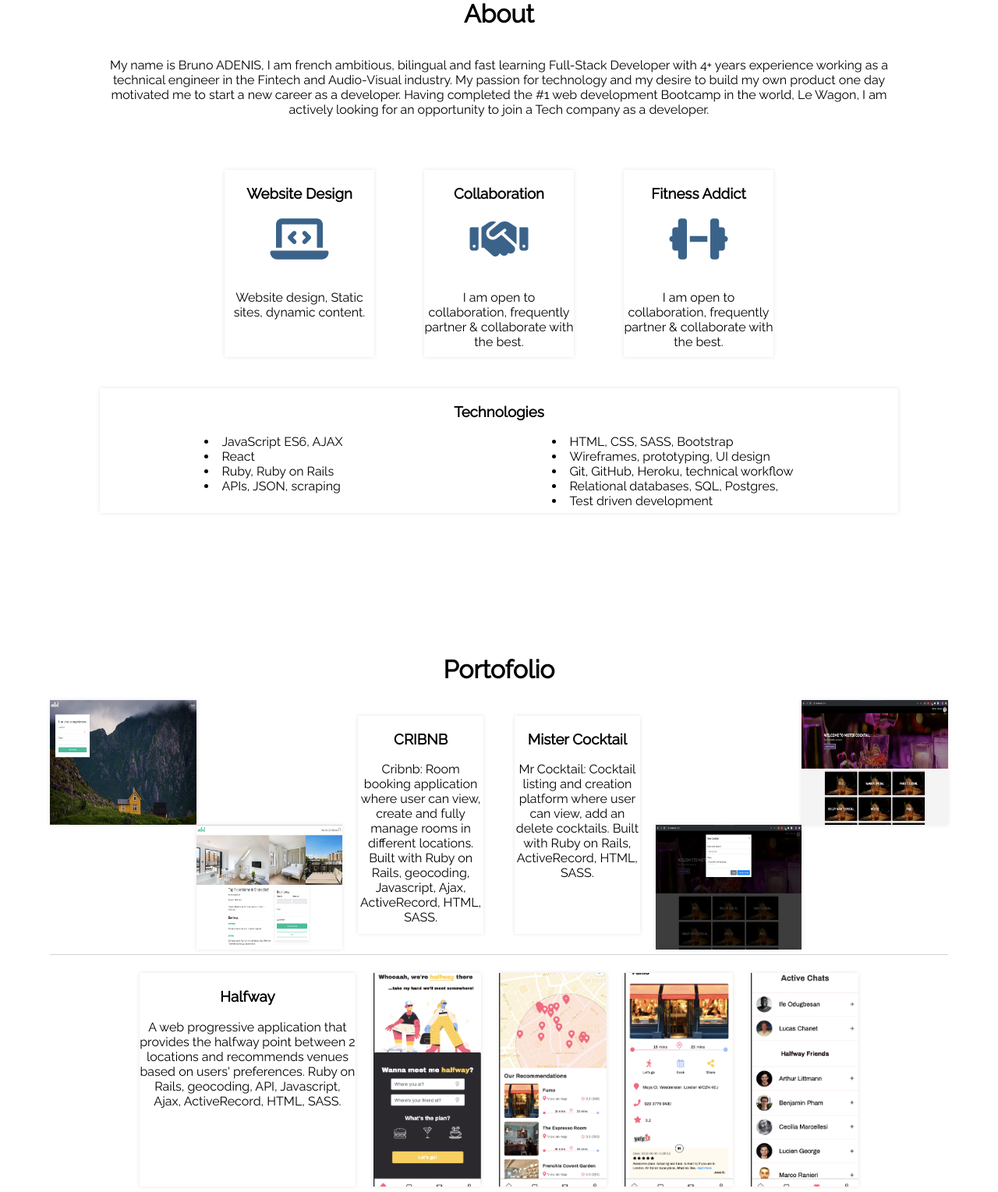
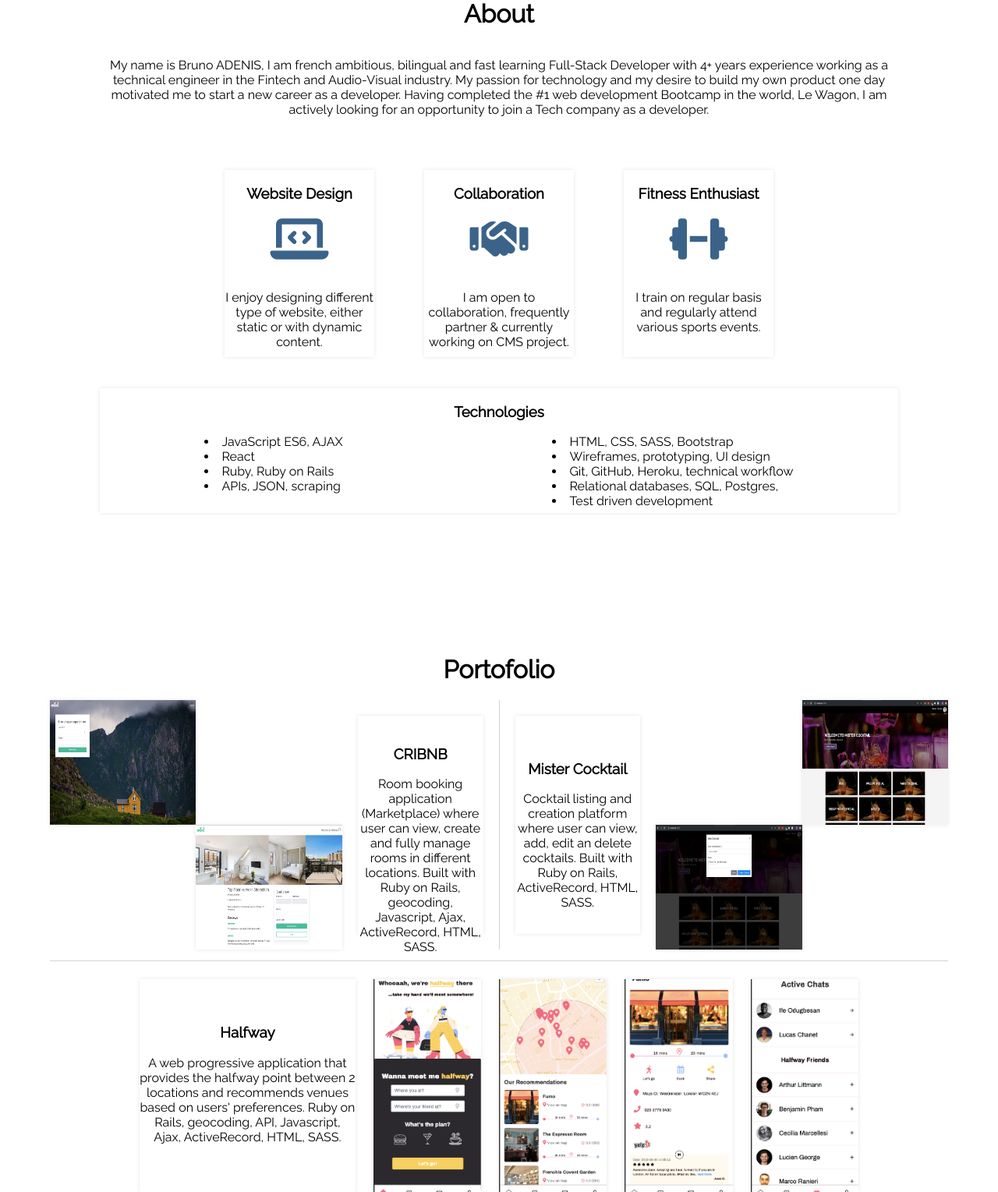
Before and after one commit to badenis19/my-portofolio, a PHP site: page / in a window 1280 px wide. Shown: the part 872-2401 px from the top of the page at 78% size. Run offline with PHP 8.4, Linux system fonts and the light colour scheme; some libraries are stand-ins or nearby versions.

Commit message:
portofolio area complete

```diff
--- a/css/style.css
+++ b/css/style.css
@@ -205,6 +205,14 @@ body {
           box-shadow: 0 0 5px #e6e6e6;
 }
 
+#middle .technologies .box {
+  display: -webkit-box;
+  display: -ms-flexbox;
+  display: flex;
+  -ms-flex-pack: distribute;
+      justify-content: space-around;
+}
+
 #middle .technologies h3 {
   text-align: center;
 }
@@ -239,11 +247,12 @@ body {
   display: -webkit-box;
   display: -ms-flexbox;
   display: flex;
-  padding-bottom: 6px;
+  padding-bottom: 14px;
 }
 
 #bottom .main-work .work-top .work-sect1 {
   width: 45vw;
+  border-right: 1px solid lightgray;
   display: -webkit-box;
   display: -ms-flexbox;
   display: flex;
--- a/css/style.scss
+++ b/css/style.scss
@@ -161,6 +161,11 @@ body {
         height: 20vh;
         box-shadow: 0 0 5px rgb(230,230,230);
 
+        .box {
+            display: flex;
+            justify-content: space-around;
+        }
+
         h3 {
             text-align: center;
         }
@@ -186,11 +191,11 @@ body {
             height: 40vh;
             border-bottom: 1px solid lightgray ;
             display: flex;
-            padding-bottom: 6px;
+            padding-bottom: 14px;
 
             .work-sect1 {
                 width: 45vw;
-                // border-right: 1px solid lightgray;
+                border-right: 1px solid lightgray;
                 display: flex;
 
                 .image-area {
--- a/index.html
+++ b/index.html
@@ -64,26 +64,26 @@
                     <div class="icon-container">
                         <i class="fas fa-laptop-code"></i>
                     </div>
-                    <p>Website design, Static sites, dynamic content.</p>
+                    <p>I enjoy designing different type of website, either static or with dynamic content.</p>
                 </div>
                 <div class="box">
                     <h3>Collaboration</h3>
                     <div class="icon-container">
                         <i class="fas fa-handshake"></i>
                     </div>
-                    <p>I am open to collaboration, frequently partner & collaborate with the best.</p>
+                    <p>I am open to collaboration, frequently partner & currently working on CMS project.</p>
                 </div>
                 <div class="box">
-                    <h3>Fitness Addict</h3>
+                    <h3>Fitness Enthusiast</h3>
                     <div class="icon-container">
                         <i class="fas fa-dumbbell"></i>
                     </div>
-                    <p>I am open to collaboration, frequently partner & collaborate with the best.</p>
+                    <p>I train on regular basis and regularly attend various sports events.</p>
                 </div>
             </div>
             <div class="technologies">
                 <h3>Technologies</h3>
-                <div class="box" style="display: flex; justify-content: space-around">
+                <div class="box">
                     <div>
                         <li>JavaScript ES6, AJAX</li>
                         <li>React</li>
@@ -124,15 +124,17 @@
                         </div>
 
                         <div class="description">
+                             <br>
                             <h3>CRIBNB</h3>
-                            <p>Cribnb: Room booking application where user can view, create and fully manage rooms in different locations. Built with Ruby on Rails, geocoding, Javascript, Ajax, ActiveRecord, HTML, SASS.</p>
+                            <p>Room booking application (Marketplace) where user can view, create and fully manage rooms in different locations. Built with Ruby on Rails, geocoding, Javascript, Ajax, ActiveRecord, HTML, SASS.</p>
                         </div>
                     </div>
 
                     <div class="work-sect2">
                         <div class="description">
+                            <br><br>
                             <h3>Mister Cocktail</h3>
-                            <p>Mr Cocktail: Cocktail listing and creation platform where user can view, add an delete cocktails. Built with Ruby on Rails, ActiveRecord, HTML, SASS.</p>
+                            <p>Cocktail listing and creation platform where user can view, add, edit an delete cocktails. Built with Ruby on Rails, ActiveRecord, HTML, SASS.</p>
                         </div>
 
                         <div class="image-area-2">
@@ -145,12 +147,12 @@
                                 <img class="img-bottom-right" src="./images/Mister_cocktail/modal.png"alt="">
                             </div>
                         </div>
-
                     </div>
                 </div>
                 <div class="work-bottom">
                     <div class="work-bottom-container">
                         <div class="mob-description">
+                            <br><br>
                             <h3>Halfway</h3>
                             <p>A web progressive application that provides the halfway point between 2 locations and recommends venues based on users' preferences. Ruby on Rails, geocoding, API, Javascript, Ajax, ActiveRecord, HTML, SASS.</p>
                         </div>
@@ -158,15 +160,10 @@
                         <img class="mob-image" src="./images/Halfway/index.png"alt="">
                         <img class="mob-image" src="./images/Halfway/show.png"alt="">
                         <img class="mob-image" src="./images/Halfway/chat.png"alt="">
-
-
                 </div>
             </div>
         </div>
-
     </div>
-
-
     <script src="main.js"></script>
 </body>
 
```
Also changed, not shown: 1 other file.
